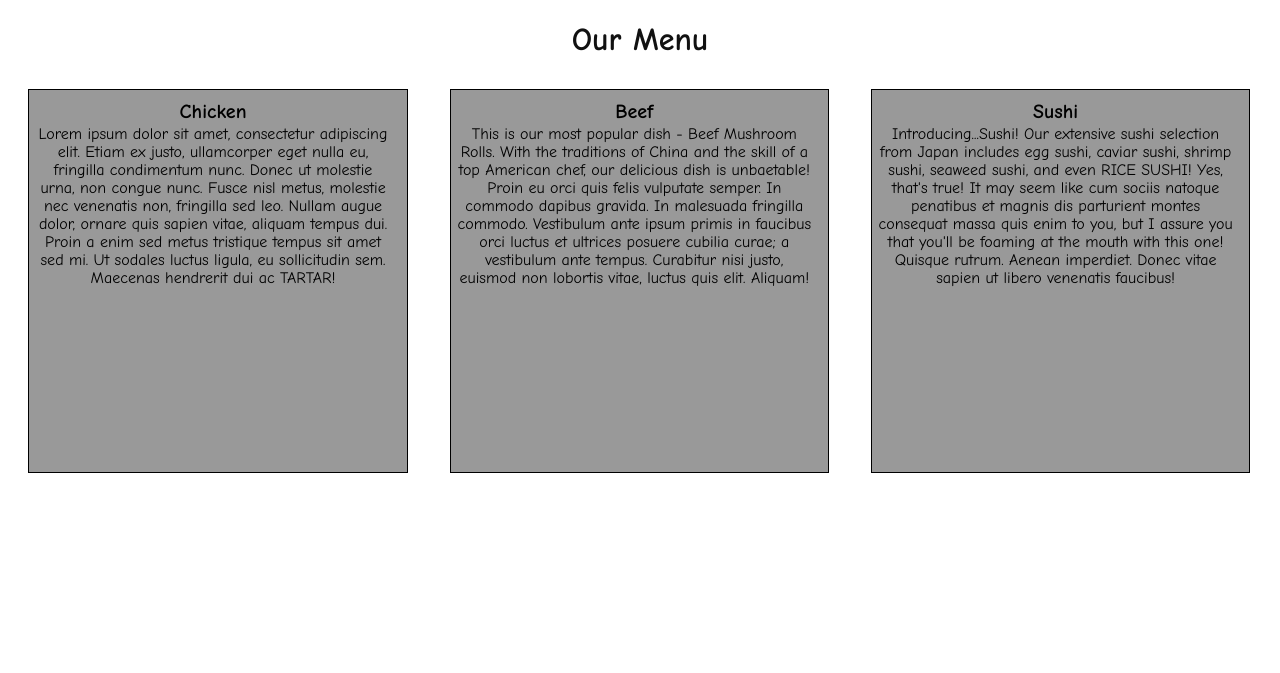
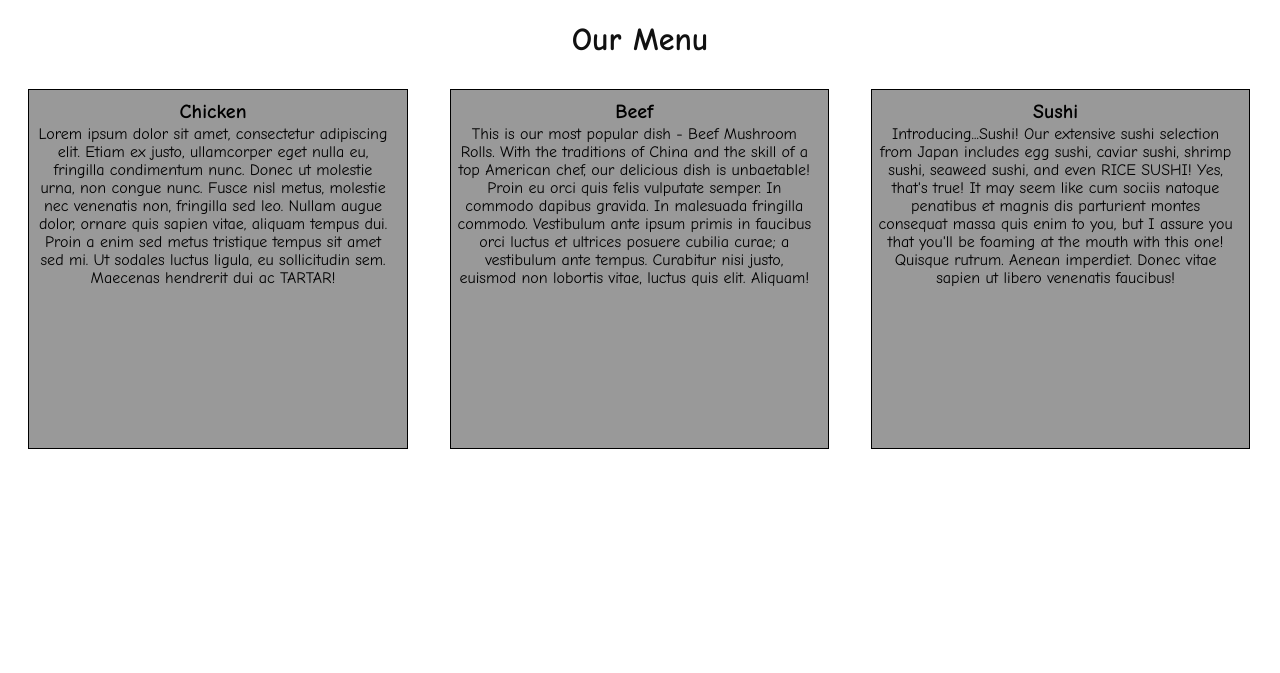
Before and after one commit to IY-Home/iy-home.github.io, a PHP site: page / in a window 1280 px wide. Shown: the top 673 px of the page. Run offline with PHP 8.4, Linux system fonts and the light colour scheme.

Commit message:
Update styles.css

```diff
--- a/module-3/css/styles.css
+++ b/module-3/css/styles.css
@@ -55,7 +55,7 @@ p {
     font-size: 16px;
   border: 1px solid black;
   width: 90%;
-  height: 48vh;
+  height: 45vh;
   padding-left: 5px;
   padding-bottom: 35px;
   /*margin-right: 6vw;
```
